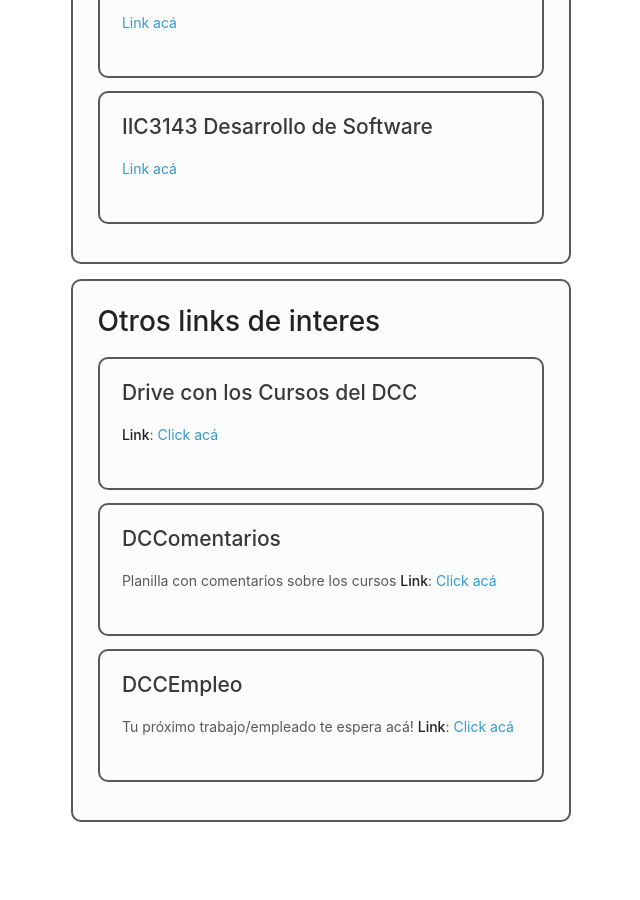
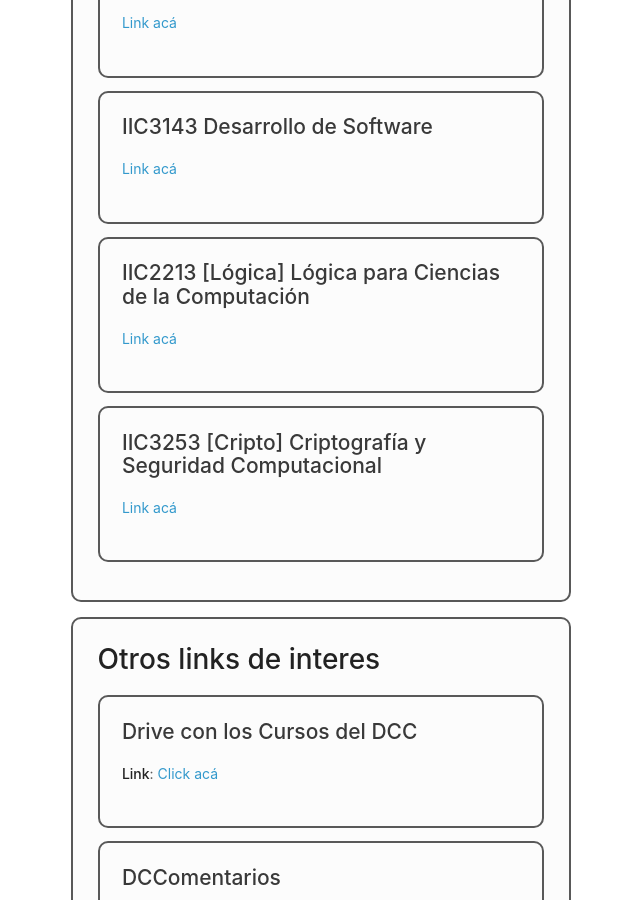
Before and after one commit to capitulo-acm-puc/capitulo-acm-puc.github.io, a Jekyll site: the page built from 6-grupos_y_canales.md, in a window 1280 px wide and 900 px high, scrolled down 4771 px. Shown: the whole window, without its empty margins (535-1175 px from the left). Built offline with Jekyll 4.4.1, drawn with Linux system fonts in a browser that asks for light colours.

Commit message:
Update 6-grupos_y_canales.md

```diff
--- a/6-grupos_y_canales.md
+++ b/6-grupos_y_canales.md
@@ -173,6 +173,17 @@ Advertencia, el grupo permite confesiones de todo tipo, sin censura.
 [Link acá](https://t.me/joinchat/Mr57shhLwKBhnPRiFwNbqg)
 </div>
 
+<div class="grupo">
+## IIC2213 [Lógica] Lógica para Ciencias de la Computación
+[Link acá](https://t.me/joinchat/GjG-PRasCDP72Wj_3rL2TQ)
+</div>
+
+
+<div class="grupo">
+## IIC3253 [Cripto] Criptografía y Seguridad Computacional
+[Link acá](https://t.me/joinchat/GjG-PRsRo9s53PTsTh6NOg)
+</div>
+
 
 
 
```
